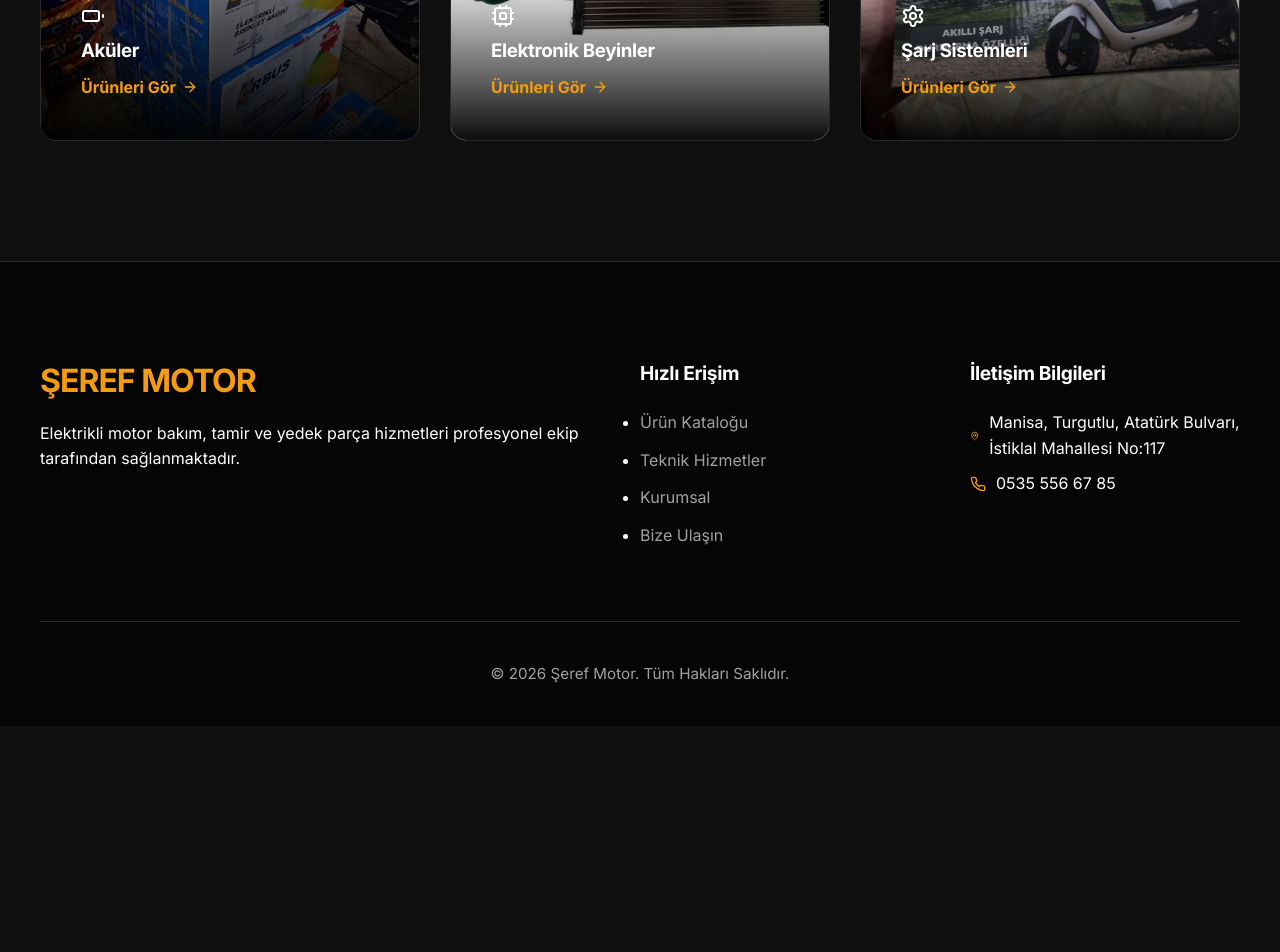
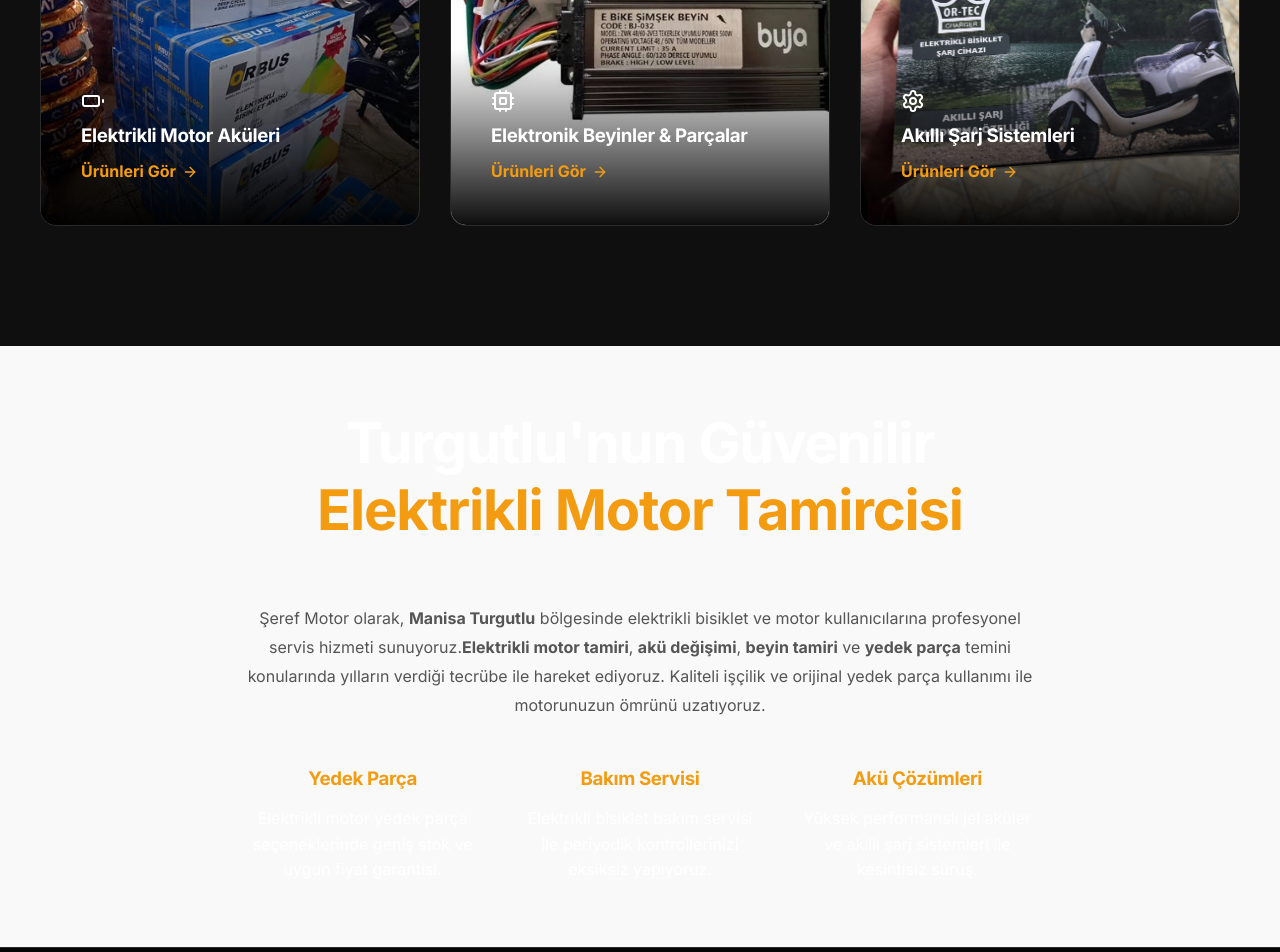
Before and after one commit to husyn0101/seref-motor-site, a React (Vite) app: page / in a window 1280 px wide. Shown: the part 1300-2252 px from the top of the page. Before the commit the page ends 2026 px from the top, so only its background shows below. Built offline with nearby package versions, Linux system fonts and the light colour scheme.

Commit message:
SEO optimization + Google indexing improvements

```diff
--- a/index.html
+++ b/index.html
@@ -4,10 +4,76 @@
     <meta charset="UTF-8" />
     <link rel="icon" type="image/svg+xml" href="/vite.svg" />
     <meta name="viewport" content="width=device-width, initial-scale=1.0" />
-    <title>Şeref Motor - Elektrikli Motor Servis & Yedek Parça</title>
+
+    <!-- Primary Meta Tags -->
+    <title>Şeref Motor - Turgutlu Elektrikli Motor Servisi & Yedek Parça</title>
+    <meta name="title" content="Şeref Motor - Turgutlu Elektrikli Motor Servisi & Yedek Parça" />
+    <meta name="description" content="Manisa Turgutlu'da elektrikli motor tamiri, akü değişimi ve yedek parça hizmetleri. Şeref Motor ile profesyonel bakım ve orijinal parça garantisi." />
+    <meta name="keywords" content="Şeref Motor, Manisa elektrikli bisiklet servisi, Turgutlu elektrikli motor tamiri, elektrikli motor yedek parça, elektrikli bisiklet bakım servisi, Turgutlu motorcu, elektrikli motor akü, Turgutlu motor tamiri" />
+    <meta name="author" content="Şeref Motor" />
+    <meta name="robots" content="index, follow" />
+
+    <!-- Open Graph / Facebook -->
+    <meta property="og:type" content="website" />
+    <meta property="og:url" content="https://seref-motor.vercel.app/" />
+    <meta property="og:title" content="Şeref Motor - Turgutlu Elektrikli Motor Servisi & Yedek Parça" />
+    <meta property="og:description" content="Manisa Turgutlu'da elektrikli motor tamiri, akü değişimi ve yedek parça hizmetleri. Profesyonel servis ve uygun fiyatlı yedek parçalar." />
+    <meta property="og:image" content="/motorfoto/ŞEREF MOTOR KAPAK FOTOĞRAFI.jpg" />
+
+    <!-- Twitter -->
+    <meta property="twitter:card" content="summary_large_image" />
+    <meta property="twitter:url" content="https://seref-motor.vercel.app/" />
+    <meta property="twitter:title" content="Şeref Motor - Turgutlu Elektrikli Motor Servisi & Yedek Parça" />
+    <meta property="twitter:description" content="Manisa Turgutlu'da elektrikli motor tamiri, akü değişimi ve yedek parça hizmetleri. Profesyonel servis ve uygun fiyatlı yedek parçalar." />
+    <meta property="twitter:image" content="/motorfoto/ŞEREF MOTOR KAPAK FOTOĞRAFI.jpg" />
+
+    <link rel="canonical" href="https://seref-motor.vercel.app/" />
     <link rel="preconnect" href="https://fonts.googleapis.com">
     <link rel="preconnect" href="https://fonts.gstatic.com" crossorigin>
     <link href="https://fonts.googleapis.com/css2?family=Inter:wght@400;500;600;700&display=swap" rel="stylesheet">
+
+    <!-- Structured Data (LocalBusiness) -->
+    <script type="application/ld+json">
+      {
+        "@context": "https://schema.org",
+        "@type": "LocalBusiness",
+        "name": "Şeref Motor",
+        "image": "https://seref-motor.vercel.app/motorfoto/ŞEREF%20MOTOR%20KAPAK%20FOTOĞRAFI.jpg",
+        "@id": "https://seref-motor.vercel.app/",
+        "url": "https://seref-motor.vercel.app/",
+        "telephone": "+905355566785",
+        "address": {
+          "@type": "PostalAddress",
+          "streetAddress": "Atatürk Bulvarı, İstiklal Mahallesi No:117",
+          "addressLocality": "Turgutlu",
+          "addressRegion": "Manisa",
+          "postalCode": "45400",
+          "addressCountry": "TR"
+        },
+        "geo": {
+          "@type": "GeoCoordinates",
+          "latitude": 38.4239,
+          "longitude": 27.7011
+        },
+        "openingHoursSpecification": {
+          "@type": "OpeningHoursSpecification",
+          "dayOfWeek": [
+            "Monday",
+            "Tuesday",
+            "Wednesday",
+            "Thursday",
+            "Friday",
+            "Saturday"
+          ],
+          "opens": "09:00",
+          "closes": "19:00"
+        },
+        "sameAs": [
+          "https://www.instagram.com/oner_seref/",
+          "https://www.facebook.com/oner.seref?locale=tr_TR"
+        ]
+      }
+    </script>
   </head>
   <body>
     <div id="root"></div>
--- a/src/App.tsx
+++ b/src/App.tsx
@@ -181,10 +181,14 @@ const ProductModal = ({ product, onClose }: { product: Product; onClose: () => v
 const Home = () => {
   const navigate = useNavigate();
   const featured = useMemo(() => [
-    { name: 'Aküler', category: 'aku', image: '/motorfoto/akü stock.jpg', icon: <Battery size={24} /> },
-    { name: 'Elektronik Beyinler', category: 'yedek-parca', image: '/elektriliparca/akıllı kara beyin.webp', icon: <Cpu size={24} /> },
-    { name: 'Şarj Sistemleri', category: 'sarj', image: '/motorfoto/or-tec akıllı sarj aleti.jpg', icon: <Settings size={24} /> }
+    { name: 'Elektrikli Motor Aküleri', category: 'aku', image: '/motorfoto/akü stock.jpg', icon: <Battery size={24} /> },
+    { name: 'Elektronik Beyinler & Parçalar', category: 'yedek-parca', image: '/elektriliparca/akıllı kara beyin.webp', icon: <Cpu size={24} /> },
+    { name: 'Akıllı Şarj Sistemleri', category: 'sarj', image: '/motorfoto/or-tec akıllı sarj aleti.jpg', icon: <Settings size={24} /> }
   ], []);
+
+  useEffect(() => {
+    document.title = "Şeref Motor - Turgutlu Elektrikli Motor Servisi & Yedek Parça";
+  }, []);
 
   return (
     <div className="home-page">
@@ -193,7 +197,10 @@ const Home = () => {
         <div className="hero-overlay"></div>
         <div className="container hero-content">
           <h1 className="hero-h1">ŞEREF <span>MOTOR</span></h1>
-          <p className="hero-desc">Turgutlu'nun lider elektrikli araç servisi. Akü, yedek parça ve profesyonel onarım çözümleriyle her zaman yanınızdayız.</p>
+          <h2 className="hero-h2" style={{ fontSize: '1.5rem', fontWeight: '500', marginBottom: '1.5rem', color: '#eee' }}>
+            Manisa Turgutlu Elektrikli Bisiklet Servisi & Motor Tamiri
+          </h2>
+          <p className="hero-desc">Turgutlu'nun lider elektrikli araç servisi. Akü, yedek parça ve profesyonel onarım çözümleriyle her zaman yanınızdayız. Elektrikli motor bakım servisi konusunda uzman ekibimizle hizmetinizdeyiz.</p>
 
           <div className="hero-info-grid">
             <div className="hero-info-item">
@@ -246,11 +253,11 @@ const Home = () => {
 
       <section className="featured-section">
         <div className="container">
-          <h2 className="section-title">Öne Çıkan <span>Kategoriler</span></h2>
+          <h2 className="section-title">Öne Çıkan <span>Hizmet Kategorileri</span></h2>
           <div className="featured-grid">
             {featured.map((item, idx) => (
               <div key={idx} className="featured-card card" onClick={() => navigate('/products', { state: { category: item.category } })}>
-                <img src={item.image} alt={item.name} loading="lazy" />
+                <img src={item.image} alt={`${item.name} - Şeref Motor Turgutlu`} loading="lazy" />
                 <div className="featured-info">
                   {item.icon}
                   <h3>{item.name}</h3>
@@ -258,6 +265,33 @@ const Home = () => {
                 </div>
               </div>
             ))}
+          </div>
+        </div>
+      </section>
+
+      <section className="seo-content-section" style={{ padding: '4rem 0', background: '#f9f9f9' }}>
+        <div className="container">
+          <div style={{ maxWidth: '800px', margin: '0 auto', textAlign: 'center' }}>
+            <h2 className="section-title">Turgutlu'nun Güvenilir <span>Elektrikli Motor Tamircisi</span></h2>
+            <p style={{ lineHeight: '1.8', color: '#555', marginBottom: '2rem' }}>
+              Şeref Motor olarak, <strong>Manisa Turgutlu</strong> bölgesinde elektrikli bisiklet ve motor kullanıcılarına profesyonel servis hizmeti sunuyoruz.
+              <strong>Elektrikli motor tamiri</strong>, <strong>akü değişimi</strong>, <strong>beyin tamiri</strong> ve <strong>yedek parça</strong> temini konularında
+              yılların verdiği tecrübe ile hareket ediyoruz. Kaliteli işçilik ve orijinal yedek parça kullanımı ile motorunuzun ömrünü uzatıyoruz.
+            </p>
+            <div style={{ display: 'grid', gridTemplateColumns: 'repeat(auto-fit, minmax(200px, 1fr))', gap: '2rem', marginTop: '3rem' }}>
+              <div className="seo-feature">
+                <h3 style={{ color: 'var(--primary)', marginBottom: '1rem' }}>Yedek Parça</h3>
+                <p>Elektrikli motor yedek parça seçeneklerinde geniş stok ve uygun fiyat garantisi.</p>
+              </div>
+              <div className="seo-feature">
+                <h3 style={{ color: 'var(--primary)', marginBottom: '1rem' }}>Bakım Servisi</h3>
+                <p>Elektrikli bisiklet bakım servisi ile periyodik kontrollerinizi eksiksiz yapıyoruz.</p>
+              </div>
+              <div className="seo-feature">
+                <h3 style={{ color: 'var(--primary)', marginBottom: '1rem' }}>Akü Çözümleri</h3>
+                <p>Yüksek performanslı jel aküler ve akıllı şarj sistemleri ile kesintisiz sürüş.</p>
+              </div>
+            </div>
           </div>
         </div>
       </section>
@@ -272,6 +306,7 @@ const ProductsPage = () => {
   const [selected, setSelected] = useState<Product | null>(null);
 
   useEffect(() => {
+    document.title = "Ürün Kataloğu - Elektrikli Motor Yedek Parçaları | Şeref Motor";
     if (location.state?.category) {
       setActiveCategory(location.state.category);
       setSearch('');
@@ -295,7 +330,8 @@ const ProductsPage = () => {
     <div className="page-wrapper">
       <div className="page-header">
         <div className="container">
-          <h2 className="section-title no-margin">Ürün <span>Kataloğu</span></h2>
+          <h1 className="section-title no-margin" style={{ fontSize: '2.5rem' }}>Elektrikli Motor <span>Yedek Parça Kataloğu</span></h1>
+          <p style={{ marginTop: '1rem', color: '#eee' }}>Turgutlu'nun en geniş yedek parça stoğu ile hizmetinizdeyiz.</p>
         </div>
       </div>
       <section className="products-section">
@@ -318,7 +354,7 @@ const ProductsPage = () => {
               <div key={p.id} className="product-card card" onClick={() => setSelected(p)}>
                 <div className="product-img">
                   <span className="stock-badge">Stokta</span>
-                  <img src={p.image} alt={p.name} loading="lazy" />
+                  <img src={p.image} alt={`${p.name} - Şeref Motor Yedek Parça`} loading="lazy" />
                 </div>
                 <div className="product-info">
                   <h3>{p.name}</h3>
@@ -341,18 +377,28 @@ const ProductsPage = () => {
   );
 };
 
-const ServicesPage = () => (
+const ServicesPage = () => {
+  useEffect(() => {
+    document.title = "Teknik Servis & Bakım Hizmetleri | Şeref Motor Turgutlu";
+  }, []);
+
+  return (
     <div className="page-wrapper">
-    <div className="page-header"><div className="container"><h2 className="section-title no-margin">Teknik <span>Hizmetler</span></h2></div></div>
+      <div className="page-header">
+        <div className="container">
+          <h1 className="section-title no-margin" style={{ fontSize: '2.5rem' }}>Elektrikli Motor <span>Teknik Servis Hizmetleri</span></h1>
+          <p style={{ marginTop: '1rem', color: '#eee' }}>Profesyonel tamir, bakım ve onarım çözümleri.</p>
+        </div>
+      </div>
       <section className="services-page-content">
         <div className="container">
           <div className="services-intro">
-          <p>{businessInfo.description}</p>
+            <p>{businessInfo.description} Turgutlu'da elektrikli bisiklet tamiri ve motor bakımı konusunda bir numaralı adresiniz Şeref Motor.</p>
           </div>
           <div className="service-grid">
             {services.map((s, idx) => (
               <div key={idx} className="service-card card">
-              <img src={s.image} alt={s.name} loading="lazy" />
+                <img src={s.image} alt={`${s.name} - Şeref Motor Servis`} loading="lazy" />
                 <div className="service-info">
                   <h3>{s.name}</h3>
                   <p>{s.description}</p>
@@ -364,14 +410,25 @@ const ServicesPage = () => (
       </section>
     </div>
   );
+};
 
-const AboutPage = () => (
+const AboutPage = () => {
+  useEffect(() => {
+    document.title = "Hakkımızda - Şeref Motor Turgutlu Kurumsal";
+  }, []);
+
+  return (
     <div className="page-wrapper">
-    <div className="page-header"><div className="container"><h2 className="section-title no-margin">Kurumsal <span>Kimliğimiz</span></h2></div></div>
+      <div className="page-header">
+        <div className="container">
+          <h1 className="section-title no-margin" style={{ fontSize: '2.5rem' }}>Şeref Motor <span>Kurumsal Kimliğimiz</span></h1>
+          <p style={{ marginTop: '1rem', color: '#eee' }}>Turgutlu'da güvenin ve tecrübenin adresi.</p>
+        </div>
+      </div>
       <section className="about-page-content">
         <div className="container">
           <div className="about-layout">
-          <div className="about-image"><img src={aboutImage} alt="Şeref Motor Atölye" /></div>
+            <div className="about-image"><img src={aboutImage} alt="Şeref Motor Turgutlu Atölye ve Usta" /></div>
             <div className="about-content">
               <h2>Biz Kimiz?</h2>
               <p className="about-text">Manisa Turgutlu'da uzun yıllardır elektrikli motor servisi ve yedek parça satışı alanında hizmet vermekteyiz. Deneyimli usta kadromuzla, orijinal parça garantisi ve profesyonel işçilik ile motorunuzun ömrünü uzatıyoruz.</p>
@@ -385,10 +442,21 @@ const AboutPage = () => (
       </section>
     </div>
   );
+};
 
-const ContactPage = () => (
+const ContactPage = () => {
+  useEffect(() => {
+    document.title = "İletişim - Şeref Motor Turgutlu Telefon ve Adres";
+  }, []);
+
+  return (
     <div className="page-wrapper">
-    <div className="page-header"><div className="container"><h2 className="section-title no-margin">İletişim <span>Kanalları</span></h2></div></div>
+      <div className="page-header">
+        <div className="container">
+          <h1 className="section-title no-margin" style={{ fontSize: '2.5rem' }}>Bize <span>Ulaşın</span></h1>
+          <p style={{ marginTop: '1rem', color: '#eee' }}>7/24 WhatsApp destek ve teknik bilgi için yanınızdayız.</p>
+        </div>
+      </div>
       <section className="contact-page-content">
         <div className="container">
           <div className="contact-layout">
@@ -414,7 +482,7 @@ const ContactPage = () => (
             <div className="map-box">
               <iframe
                 src="https://www.google.com/maps/embed?pb=!1m18!1m12!1m3!1d3126.347565314782!2d27.7011!3d38.4239!2m3!1f0!2f0!3f0!3m2!1i1024!2i768!4f13.1!3m3!1m2!1s0x0%3A0x0!2zMzjCsDI1JzI2LjAiTiAyN8KwNDInMDQuMCJF!5e0!3m2!1str!2str!4v1651840000000"
-              width="100%" height="100%" style={{ border: 0 }} loading="lazy" title="Şeref Motor Konum"
+                width="100%" height="100%" style={{ border: 0 }} loading="lazy" title="Şeref Motor Turgutlu Konum"
               ></iframe>
             </div>
           </div>
@@ -422,6 +490,7 @@ const ContactPage = () => (
       </section>
     </div>
   );
+};
 
 const ScrollToTop = () => {
   const { pathname } = useLocation();
```
Also changed, not shown: public/robots.txt (added), 1 other file (tests, documents, lock files or other folders). Lines whose indentation alone changed are shown as unchanged.
